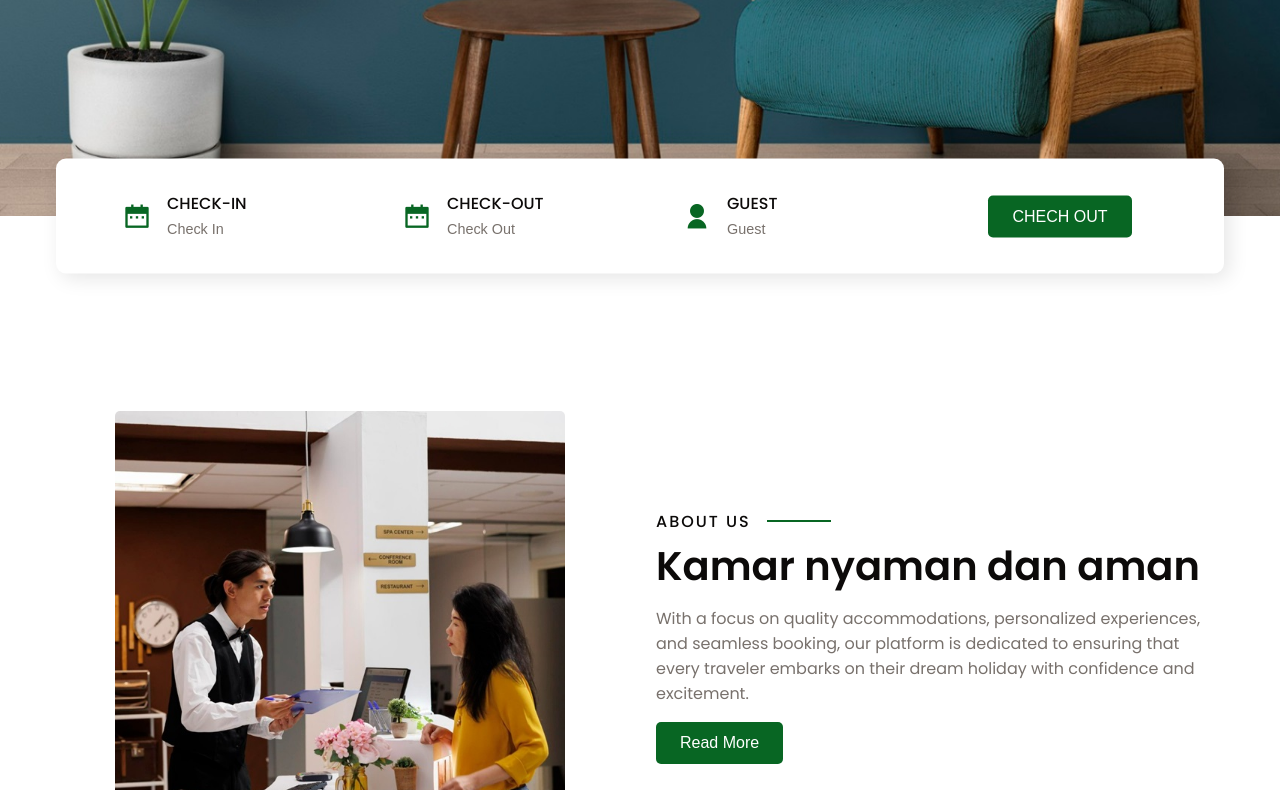
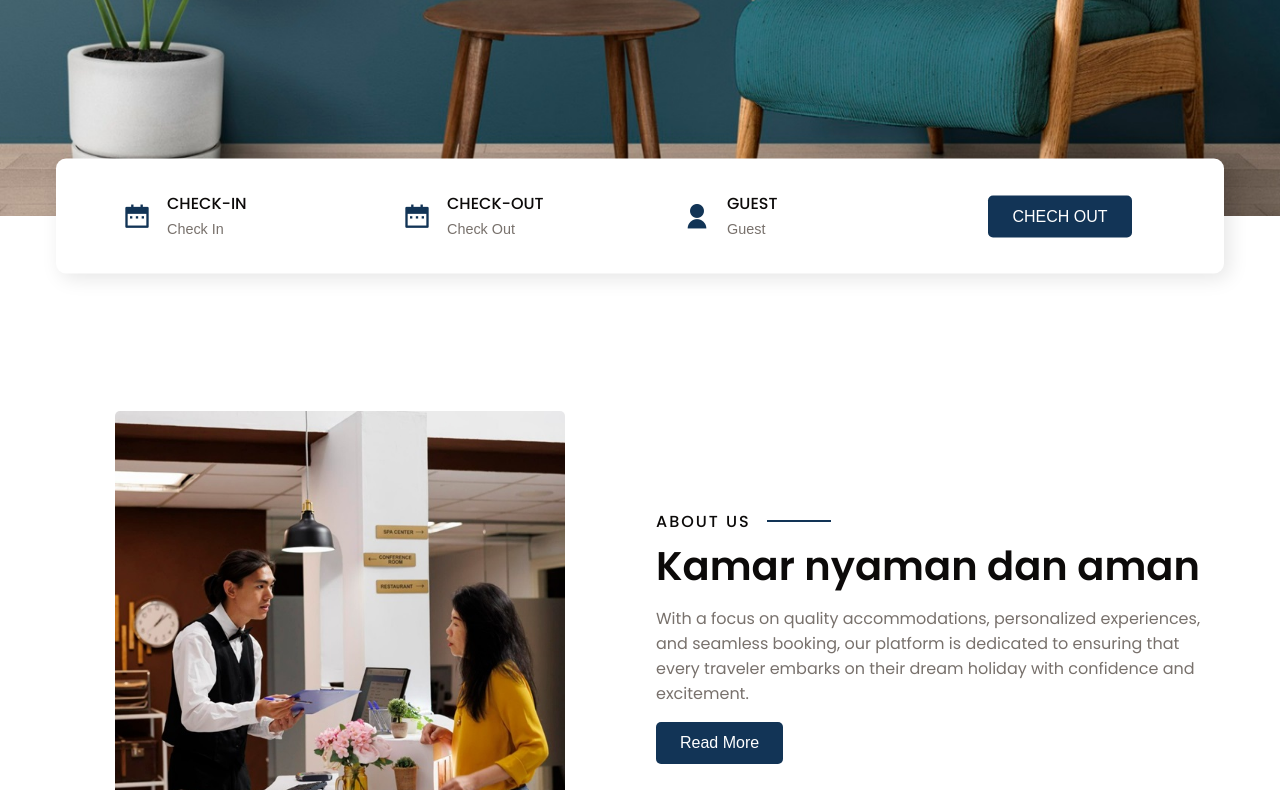
Before and after one commit to anfadd/anfadd.github.io, a plain HTML site: page index.html in a window 1280 px wide. Shown: the part 479-1269 px from the top of the page. Drawn offline with nearby package versions, Linux system fonts and the light colour scheme.

Commit message:
Update styles.css

```diff
--- a/styles.css
+++ b/styles.css
@@ -1,7 +1,7 @@
 @import url("https://fonts.googleapis.com/css2?family=Poppins:wght@400;500;600;700&display=swap");
 
 :root {
-  --primary-color: #086623;
+  --primary-color: #123456;
   --primary-color-dark: #0098ca;
   --text-dark: #0c0a09;
   --text-light: #78716c;
```
